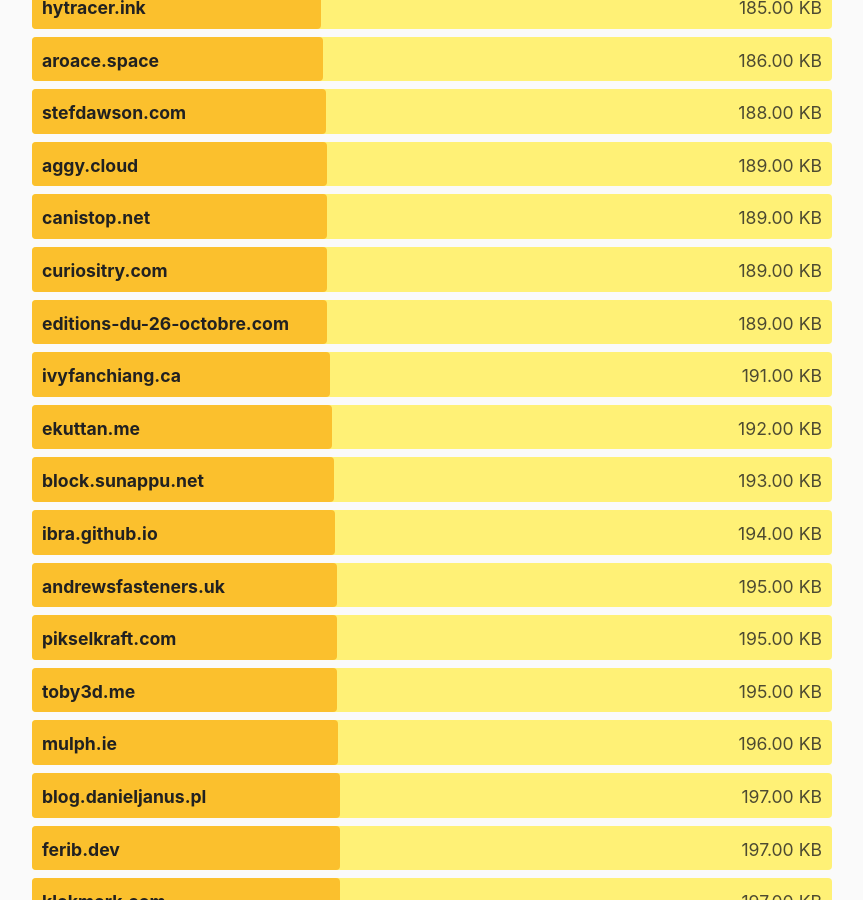
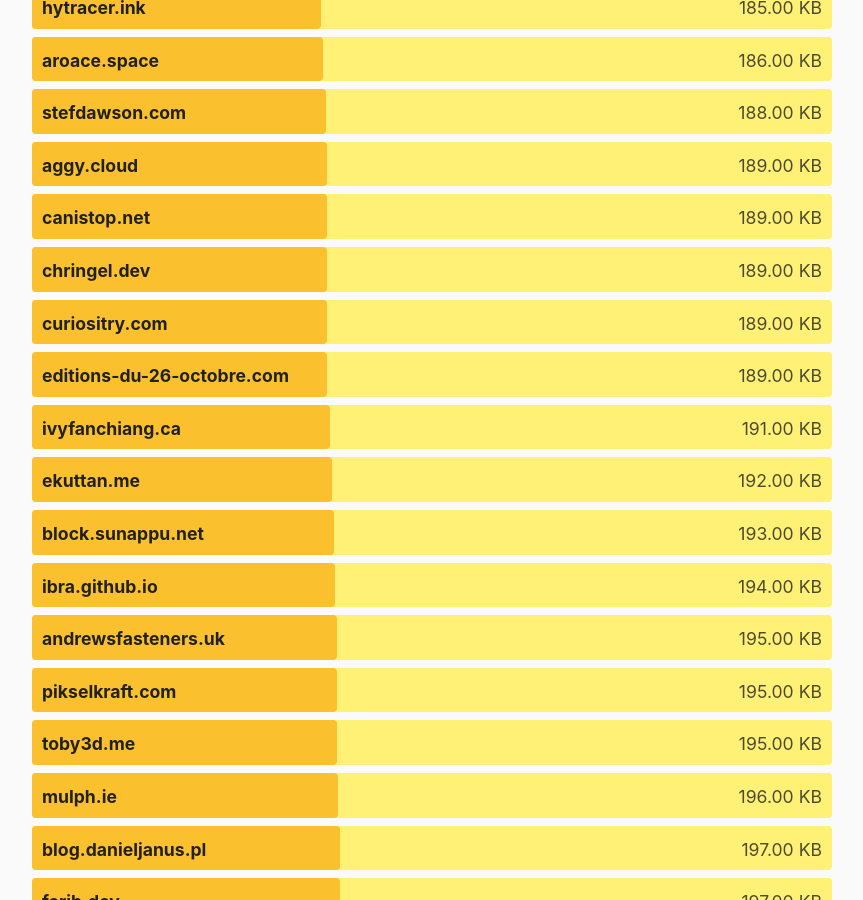
Before and after one commit to kevquirk/512kb.club, a Jekyll site: the page built from index.md, in a window 1280 px wide and 900 px high, scrolled down 27311 px. Shown: the whole window, without its empty margins (208-1071 px from the left). Built offline with Jekyll 4.4.1, drawn with Linux system fonts in a browser that asks for light colours.

Commit message:
Add chringel.dev

```diff
--- a/_data/sites.yml
+++ b/_data/sites.yml
@@ -647,6 +647,11 @@
   url: https://chino.is-a.dev/
   size: 254
   last_checked: 2023-08-01
+
+- domain: chringel.dev
+  url: https://chringel.dev/
+  size: 189
+  last_checked: 2023-10-30
 
 - domain: chriskoehnke.com
   url: https://chriskoehnke.com
```
